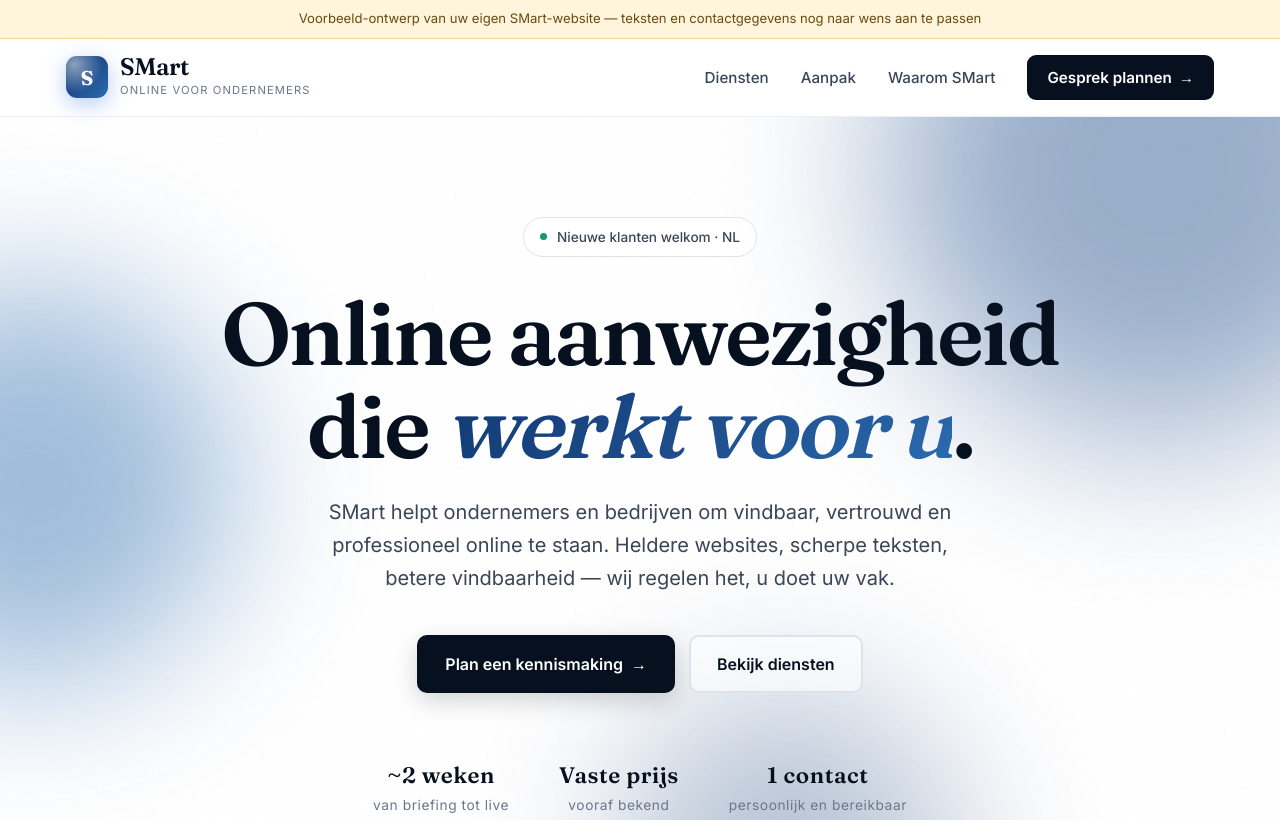
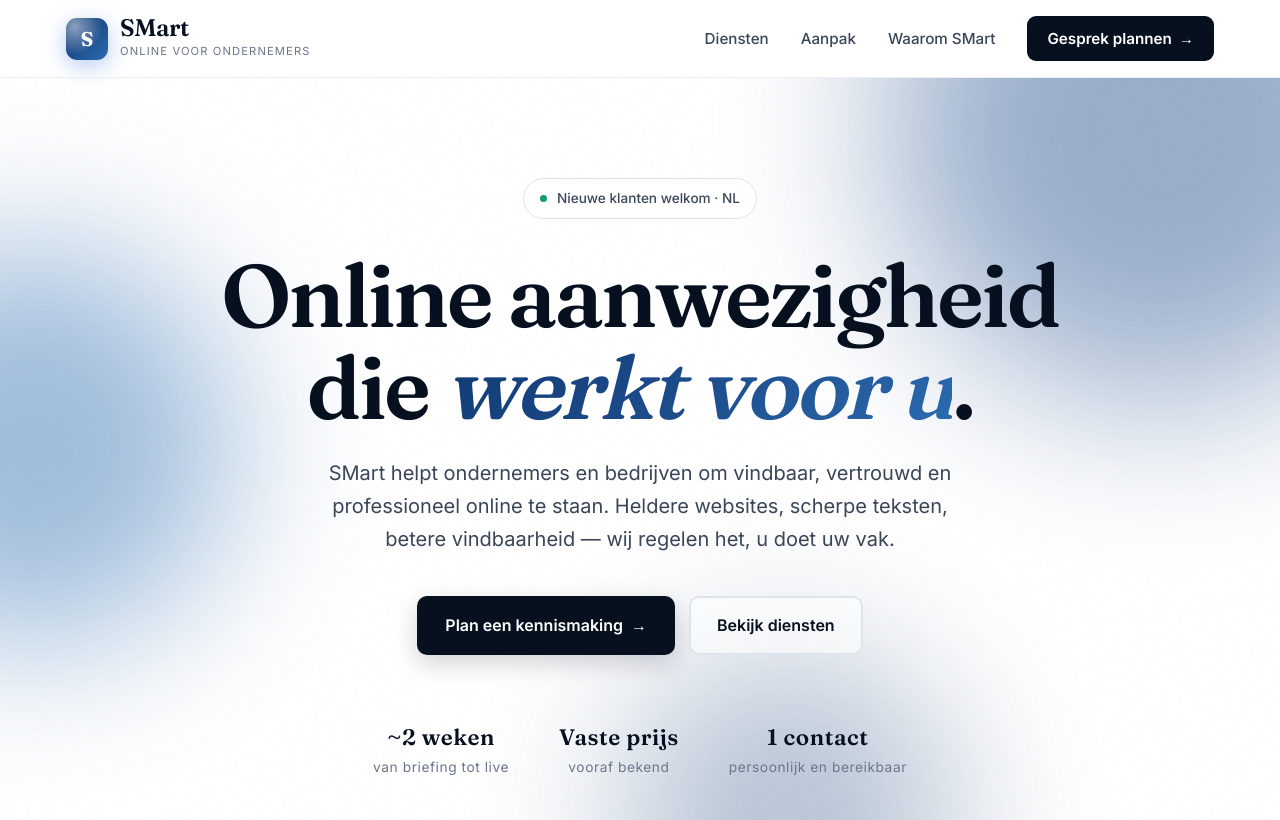
Before and after one commit to SMartstudios-design/SMartstudios, a plain HTML site: page index.html in a window 1280 px wide. Shown: the top 820 px of the page. Drawn offline with Linux system fonts and the light colour scheme.

Commit message:
Update index.html

```diff
--- a/index.html
+++ b/index.html
@@ -183,7 +183,7 @@
 </head>
 <body>
 
-<div class="demo-banner">Voorbeeld-ontwerp van uw eigen SMart-website — teksten en contactgegevens nog naar wens aan te passen</div>
+
 
 <header>
   <div class="nav">
```
